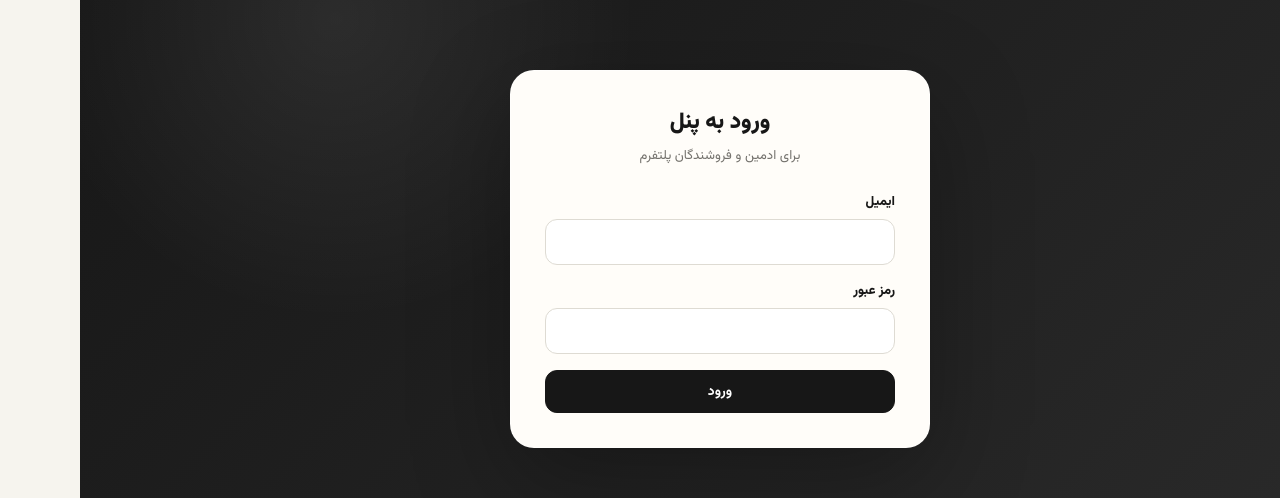
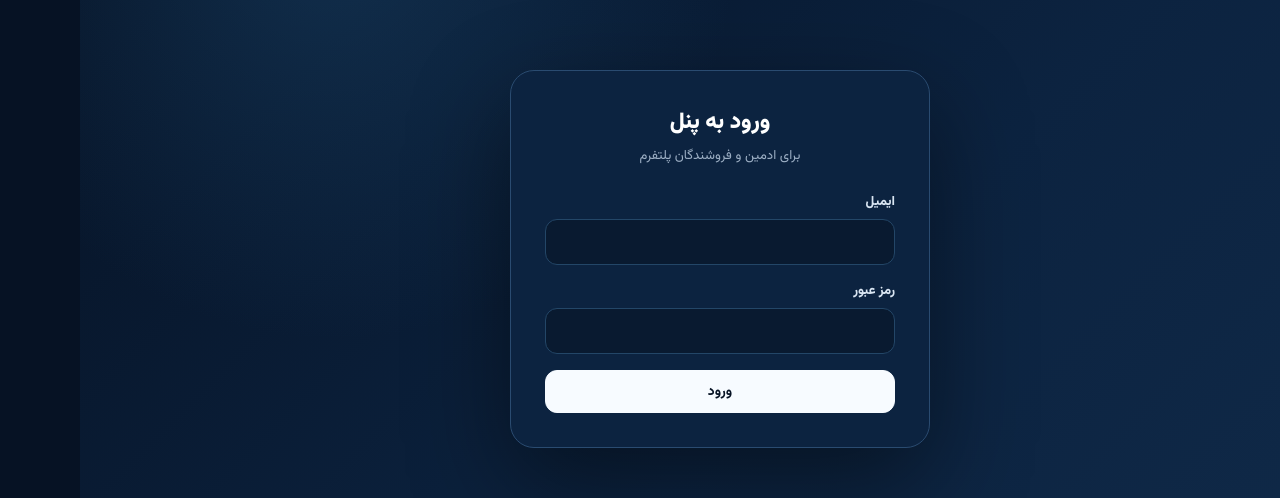
Before and after one commit to 3Dmarketiran/frontend-admin, a React (Vite) app: page /#/login in a window 1280 px wide. Shown: the part 141-639 px from the top of the page. Built offline with nearby package versions, Linux system fonts and the light colour scheme; no server answers.

Commit message:
Add files via upload

```diff
--- a/src/styles/redesign.css
+++ b/src/styles/redesign.css
@@ -72,3 +72,51 @@ tr:hover td{background:#fcfbf8}
 .brand-mark{display:grid;place-items:center;width:32px;height:32px;border:1px solid #5e5e5e;border-radius:10px;font-size:.72rem;letter-spacing:-.05em}.sidebar-heading{font-size:.66rem;color:#6e6b65;font-weight:800;padding:0 11px 8px;text-transform:uppercase;letter-spacing:.06em}.nav-icon{width:18px;height:18px;display:grid;place-items:center;flex:none}.user-box__name{font-weight:800;color:#fff}.topbar__left,.topbar__right{display:flex;align-items:center;gap:12px}.topbar-kicker{font-size:.66rem;color:#8e897f;font-weight:800;margin-bottom:2px}.topbar-user{font-size:.78rem;color:#5e5a53;max-width:260px;overflow:hidden;text-overflow:ellipsis;white-space:nowrap}.page-header-wrap{padding:20px 28px 0}.page-header-copy{display:flex;align-items:flex-end;justify-content:space-between;gap:14px;max-width:1500px;margin:0 auto}.page-header-kicker{font-size:.67rem;color:#8b857a;font-weight:800;margin-bottom:3px}.page-header-copy h1{margin:0;font-size:1.22rem;font-weight:900}.page-header-copy p{margin:4px 0 0;color:#858078;font-size:.78rem;line-height:1.8}.page-header-wrap + .content{padding-top:16px}@media(max-width:800px){.page-header-wrap{padding:15px 14px 0}.page-header-copy h1{font-size:1.05rem}.topbar-user{display:none}}
 /* Branding injected by the existing app is intentionally constrained to the neutral product palette. */
 .app-shell .btn-primary,.app-shell .btn-dark{background:#171717!important;border-color:#171717!important}
+
+/* ==========================================================
+   FINAL SELLER / SUPER ADMIN UI — PREMIUM NAVY ONLY
+   One shared visual system across every admin page.
+   ========================================================== */
+:root{
+  --admin-navy-950:#061224;
+  --admin-navy-900:#091a30;
+  --admin-navy-850:#0c2340;
+  --admin-navy-800:#102a49;
+  --admin-line:#1c3a5d;
+  --admin-white:#f7fbff;
+  --admin-white-soft:#d9e5f2;
+  --admin-muted:#9eb0c5;
+  --admin-gold:#d5b46a;
+  --ui-ivory:var(--admin-navy-950)!important;
+  --ui-paper:var(--admin-navy-850)!important;
+  --ui-ink:var(--admin-white)!important;
+  --ui-muted:var(--admin-muted)!important;
+  --ui-line:var(--admin-line)!important;
+  --ui-accent:var(--admin-gold)!important;
+  --color-primary:var(--admin-white)!important;
+  --color-secondary:var(--admin-white-soft)!important;
+  --color-background:var(--admin-navy-950)!important;
+  --color-surface:var(--admin-navy-850)!important;
+  --color-text:var(--admin-white)!important;
+  --color-text-muted:var(--admin-muted)!important;
+  --color-border:var(--admin-line)!important;
+}
+html,body,#root{background:var(--admin-navy-950)!important;color:var(--admin-white)!important}
+body,.app-shell,.main-area,.content{background:var(--admin-navy-950)!important;color:var(--admin-white)!important}
+.sidebar{background:linear-gradient(180deg,#061224,#091a30)!important;border-left:1px solid #173654!important;color:#d9e5f2!important;box-shadow:18px 0 55px rgba(0,0,0,.25)!important}
+.sidebar .brand{color:#fff!important}.sidebar nav a{color:#9eb0c5!important}.sidebar nav a:hover{background:#0f2a49!important;color:#fff!important}.sidebar nav a.active{background:#f7fbff!important;color:#061224!important;box-shadow:0 10px 30px rgba(0,0,0,.2)!important}.sidebar .subscription-chip{background:#0c2340!important;border-color:#23486d!important;color:#fff!important}.sidebar .subscription-chip small{color:#9eb0c5!important}.sidebar .user-box{background:#0c2340!important;border-color:#214565!important;color:#d9e5f2!important}
+.topbar{background:rgba(6,18,36,.96)!important;border-color:#1c3a5d!important;box-shadow:0 8px 25px rgba(0,0,0,.18)!important}.topbar h1,.page-header-copy h1{color:#fff!important}.topbar-kicker,.page-header-kicker,.page-header-copy p,.topbar-user{color:#9eb0c5!important}
+.card,.table-wrap,.modal,.seller-editor-card,.stat-card,.usage-card{background:#0c2340!important;border-color:#1c3a5d!important;color:#f7fbff!important;box-shadow:0 12px 38px rgba(0,0,0,.18)!important}.card:hover{border-color:#31577f!important}.card h1,.card h2,.card h3,.card h4,.card strong,.section-head h1,.section-head h2{color:#fff!important}.card p,.card small,.card .muted,.usage-subtitle,.usage-footer{color:#9eb0c5!important}
+.btn-primary,.btn-dark{background:#f7fbff!important;color:#061224!important;border-color:#f7fbff!important}.btn-primary:hover,.btn-dark:hover{background:#dfeaf5!important}.btn-outline{background:#0c2340!important;color:#fff!important;border-color:#2a4b70!important}.btn-outline:hover{background:#102a49!important;border-color:#456b91!important;color:#fff!important}.btn-danger{background:#321a1d!important;color:#ffb9b7!important;border-color:#5d2a30!important}
+.form-group label{color:#d9e5f2!important}.form-group input,.form-group select,.form-group textarea{background:#091a30!important;color:#fff!important;border-color:#234667!important}.form-group input::placeholder,.form-group textarea::placeholder{color:#718aa4!important}.form-group input:focus,.form-group select:focus,.form-group textarea:focus{border-color:#5c7ea3!important;box-shadow:0 0 0 4px rgba(83,122,164,.15)!important}
+th{background:#102a49!important;color:#fff!important}td{color:#d9e5f2!important;border-color:#1c3a5d!important}tr:hover td{background:#0f2a49!important}.table-wrap{overflow:hidden}.tabs button{color:#9eb0c5!important}.tabs button.active{color:#fff!important;border-color:#fff!important}.tabs button:hover{color:#fff!important}.dropzone{background:#091a30!important;border-color:#234667!important;color:#d9e5f2!important}.dropzone:hover,.dropzone.drag{border-color:#d5b46a!important;color:#fff!important;background:#0e2947!important}
+.badge-info{background:#173554!important;color:#dbe8f5!important}.badge-success{background:#123b2a!important;color:#a8e4c1!important}.badge-warning{background:#44351a!important;color:#f2d48a!important}.badge-danger{background:#411d22!important;color:#ffb9b7!important}
+.seller-profile-hero{background:linear-gradient(145deg,#0c2340,#102a49)!important;border-color:#234667!important}.seller-profile-hero__avatar,.seller-avatar-upload__image{background:#102a49!important;border-color:#31577f!important;color:#c6d5e4!important}.seller-profile-hero h2,.seller-profile-hero strong{color:#fff!important}.seller-profile-hero p,.seller-handle,.seller-eyebrow{color:#9eb0c5!important}.seller-quick-info span{background:#102a49!important;border-color:#294d72!important;color:#d9e5f2!important}.seller-avatar-upload{background:#091a30!important;border-color:#294d72!important}.seller-avatar-upload p{color:#9eb0c5!important}.seller-card-heading h3{color:#fff!important}.seller-card-heading span{color:#9eb0c5!important}.seller-status{background:#123b2a!important;color:#a8e4c1!important}.seller-public-preview{background:#07172b!important;border-color:#234667!important}.seller-public-mini{background:#0c2340!important;border-color:#2a4b70!important}.seller-public-mini p,.seller-public-mini>div:last-child span{color:#b9c9da!important}.seller-profile-tips{background:#102a49!important;border-color:#2b4e73!important}.seller-profile-tips ul{color:#b9c9da!important}.seller-save-bar{background:rgba(7,23,43,.96)!important;border-color:#2a4b70!important;color:#fff!important}.seller-save-bar span{color:#9eb0c5!important}
+.usage-progress{background:#173554!important}.usage-progress-bar{background:linear-gradient(90deg,#d5b46a,#f1d28a)!important}.usage-unlimited{background:#102a49!important;color:#d5b46a!important}.usage-alert{background:#3a2814!important;color:#f0ca78!important}.usage-alert.danger{background:#411d22!important;color:#ffb9b7!important}
+.login-shell{background:radial-gradient(circle at 20% 10%,rgba(30,78,119,.42),transparent 32%),linear-gradient(135deg,#061224 0%,#0c2340 58%,#102a49 100%)!important}.login-card{background:#0c2340!important;border:1px solid #2a4b70!important;color:#fff!important;box-shadow:0 35px 100px rgba(0,0,0,.45)!important}.login-card h1{color:#fff!important}.login-card .sub{color:#9eb0c5!important}.login-card label{color:#d9e5f2!important}.login-card input{background:#091a30!important;color:#fff!important;border-color:#234667!important}.login-card .btn-primary{background:#f7fbff!important;color:#061224!important}
+.alert-error{background:#411d22!important;border-color:#6a3038!important;color:#ffb9b7!important}.modal-backdrop,.mobile-menu-backdrop{background:rgba(0,0,0,.7)!important}
+.page-header-wrap{background:transparent!important}.page-header-copy{color:#fff!important}
+/* Keep the entire admin app on one theme regardless of the operating-system appearance. */
+@media (prefers-color-scheme: dark), (prefers-color-scheme: light){
+  html,body,#root,.app-shell,.main-area,.content{background:var(--admin-navy-950)!important;color:var(--admin-white)!important}
+}
```
